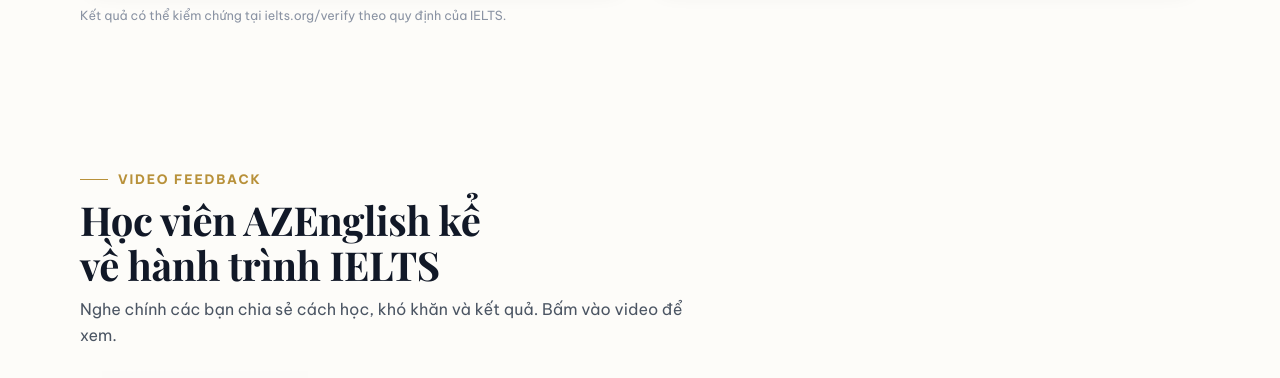
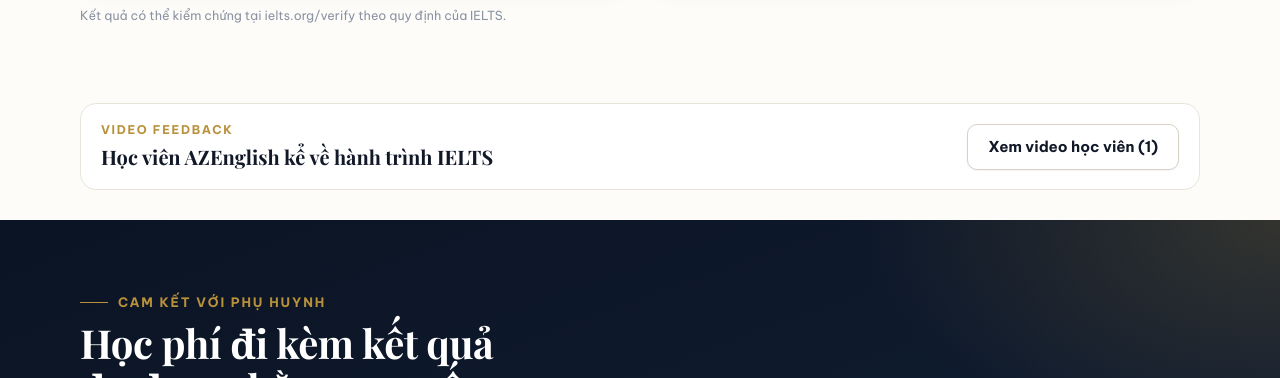
Before and after one commit to nguyentruongquangtung1994-beep/AZIELTS-trainer, a plain HTML site: page academy.html in a window 1280 px wide. Shown: the part 1920-2298 px from the top of the page. Drawn offline with nearby package versions, Linux system fonts and the light colour scheme; grey boxes are pictures that could not be loaded.

Commit message:
Academy: thu gọn mục Video feedback, bấm mới mở

```diff
--- a/academy.html
+++ b/academy.html
@@ -146,6 +146,9 @@ button.app{font:inherit;text-align:left;cursor:pointer}
 .app.soon .ic{filter:grayscale(.6);opacity:.7}
 /* thành tích */
 .res{display:grid;grid-template-columns:repeat(2,minmax(0,1fr));gap:20px}
+.vfb{padding-block:6px 30px}.vfb-bar{display:flex;flex-wrap:wrap;align-items:center;justify-content:space-between;gap:12px 20px;padding:16px 20px;border-radius:16px;border:1px solid var(--line);background:var(--bg)}
+.vfb-bar .k{display:block;font-size:12px;font-weight:700;letter-spacing:.14em;text-transform:uppercase;color:var(--gold);margin-bottom:2px}.vfb-bar b{font-family:var(--serif);font-size:20px;font-weight:700}
+.vfb .vids{margin-top:18px}
 .vids{display:grid;grid-template-columns:repeat(auto-fill,minmax(200px,250px));gap:18px}
 .vc{display:flex;flex-direction:column;gap:2px}.vc b{margin-top:10px;font-size:16px}.vc>span{font-size:13.5px;color:var(--ink-3)}
 .vc .vp,.vc iframe{position:relative;display:block;width:100%;aspect-ratio:9/16;border:1px solid rgba(184,145,58,.55);border-radius:16px;overflow:hidden;background:#0B1424;padding:0;cursor:pointer;box-shadow:0 16px 32px -22px rgba(11,20,36,.6)}
@@ -639,10 +642,10 @@ html body a.card > .tn{display:flex;align-items:center}
       </div>
     </section>
 
-    <section class="sec" id="video-feedback">
+    <section class="vfb" id="video-feedback">
       <div class="wrap">
-        <div class="sec-h"><span class="k">Video feedback</span><h2>Học viên AZEnglish kể về hành trình IELTS</h2><p>Nghe chính các bạn chia sẻ cách học, khó khăn và kết quả. Bấm vào video để xem.</p></div>
-        <div class="vids" id="vids"></div>
+        <div class="vfb-bar"><div><span class="k">Video feedback</span><b>Học viên AZEnglish kể về hành trình IELTS</b></div><button type="button" class="btn line" id="vfbBtn" aria-expanded="false" aria-controls="vids">Xem video học viên</button></div>
+        <div class="vids" id="vids" hidden></div>
       </div>
     </section>
 
@@ -892,6 +895,10 @@ const VIDEOS = [
 function renderVideos() {
   const box = $("#vids"); if (!box) return;
   const sec = $("#video-feedback"); if (sec) sec.hidden = !VIDEOS.length;
+  const btn = $("#vfbBtn"), open = on => { box.hidden = !on; btn.setAttribute("aria-expanded", String(on)); btn.textContent = on ? "Thu gọn" : `Xem video học viên (${VIDEOS.length})`; };
+  open(false); btn.onclick = () => open(box.hidden);
+  document.querySelectorAll('a[href="#video-feedback"]').forEach(a => a.addEventListener("click", e => { e.preventDefault(); open(true); sec.scrollIntoView({ behavior: "smooth", block: "start" }); try { history.replaceState(null, "", "#video-feedback"); } catch (x) {} }));   // bấm "Video" trên menu: mở luôn và cuộn tới
+  if (location.hash === "#video-feedback") open(true);
   box.innerHTML = VIDEOS.map(v => `<div class="vc"><button type="button" class="vp" data-yt="${esc(v.id)}" aria-label="Phát video chia sẻ của ${esc(v.name)}"><img src="https://i.ytimg.com/vi/${esc(v.id)}/oar2.jpg" onerror="this.onerror=null;this.src='https://i.ytimg.com/vi/${esc(v.id)}/hqdefault.jpg'" alt="" loading="lazy"><span class="pl" aria-hidden="true"></span></button><b>${esc(v.name)}</b><span>${esc(v.note)}</span></div>`).join("");
   box.querySelectorAll("[data-yt]").forEach(b => b.onclick = () => { const f = document.createElement("iframe"); f.src = "https://www.youtube-nocookie.com/embed/" + b.dataset.yt + "?autoplay=1&playsinline=1&rel=0"; f.title = b.getAttribute("aria-label"); f.allow = "autoplay; encrypted-media; picture-in-picture; fullscreen"; f.allowFullscreen = true; b.replaceWith(f); });
 }
@@ -1282,7 +1289,7 @@ if (TCH) { $("#tchImg").src = TCH; $("#heroImg").src = TCH; } else { $("#tchImg"
 /* đã đăng nhập: làm mới quyền (gói, hạn) mỗi lần mở; từ trang học quay về với ?next= thì làm mới rồi trả về */
 if (getS()) refresh(true);
 </script>
-<script>window.AZR={"b": ".sec-h,.place-h,.pgoal,.box,.j-head,.jb-h,.jb-f,.j-card,.j-remind,.tv-pane,.elite-box,.res-note,.contact,.trust,.banner", "s": ".perks,.pgrid,.apps,.stats,.res,.vids,.steps,.jb-list,.jr-grid,.j-kpi,.j-mis,.tv-nums,.tv-grid,.j-pick", "x": "#gvj,.modal,dialog"};/* AZIELTS · hiệu ứng hiện dần khi kéo trang (dùng chung mọi trang, quyết định 26/10/2026).
+<script>window.AZR={"b": ".sec-h,.vfb-bar,.place-h,.pgoal,.box,.j-head,.jb-h,.jb-f,.j-card,.j-remind,.tv-pane,.elite-box,.res-note,.contact,.trust,.banner", "s": ".perks,.pgrid,.apps,.stats,.res,.vids,.steps,.jb-list,.jr-grid,.j-kpi,.j-mis,.tv-nums,.tv-grid,.j-pick", "x": "#gvj,.modal,dialog"};/* AZIELTS · hiệu ứng hiện dần khi kéo trang (dùng chung mọi trang, quyết định 26/10/2026).
    Khối (AZR.b) trượt lên khi tới nơi; nhóm nhiều ô (AZR.s) cho các ô con hiện LẦN LƯỢT. Mỗi khối chạy 1 lần.
    Bỏ qua: máy bật giảm chuyển động, phần nằm trong AZR.x, và khối chứa ô gõ bài (textarea) — màn làm bài không có hiệu ứng.
    Cấu hình trước khi nạp: window.AZR = { b: "selector khối", s: "selector nhóm ô", x: "selector vùng loại trừ" }. Nội dung vẽ sau (innerHTML) tự được gắn. */
```
